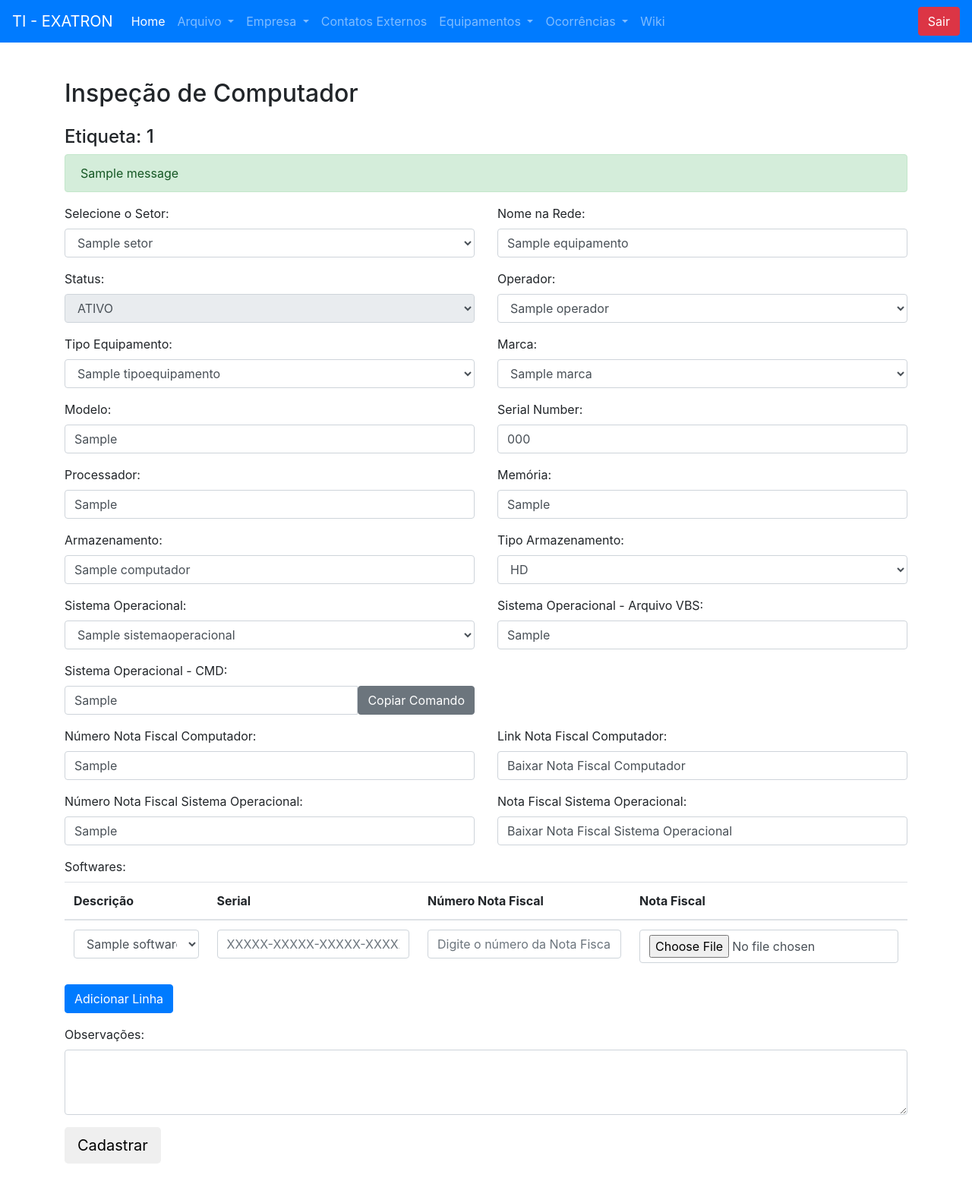
After one commit to marcoskw/licenca, a Django app: page /equipamentos/inspecao_computador/1/ in a window 1280 px wide. The commit adds this page. Shown: the whole page at 76% size. Run offline with Django 5.2, Linux system fonts and the light colour scheme; a user stored in the database is signed in; tables that the repository leaves empty hold one stand-in row (values such as "Sample post"); one stand-in notice (Sample message) is shown; some libraries are stand-ins or nearby versions.

Commit message:
Configurando view e inspeção de computador

```diff
--- /dev/null
+++ b/equipamentos/templates/inspecao_computador.html
@@ -0,0 +1,277 @@
+{% extends "base.html" %}
+{% load static %}
+{% block 'head' %}
+
+{% endblock 'head' %}
+
+{% block 'body' %}
+{% include "partials/barra_navegacao.html" %}
+
+<div class="container my-5">
+    <h2 class="mb-4">Inspeção de Computador
+    </h2>
+    <h3 class="mb-2 h4">Etiqueta: {{ computador_id }}</h3>
+
+    {% if messages %}
+        <div class="alert-container">
+            {% for message in messages %}
+                <div class="alert {{ message.tags }}">
+                    {{ message }}
+                </div>
+            {% endfor %}
+        </div>
+    {% endif %}
+
+    <form action="{% url 'cadastrar_computador' %}" method="POST" enctype="multipart/form-data">
+        {% csrf_token %}
+        <div class="row">
+            <div class="col-md-6 mb-3">
+                <label for="setor">Selecione o Setor:</label>
+                <select id="setor" name="setor" class="form-control">
+                    {% for setor in setores %}
+                        <option value="{{ setor.id }}" {% if setor.id == setor_id %}selected{% endif %}>{{ setor.nome_setor }}</option>
+                    {% endfor %}
+                </select>
+            </div>
+
+            <div class="col-md-6 mb-3">
+                <label for="nome_rede">Nome na Rede:</label>
+                <input type="text" id="nome_rede" name="nome_rede" value="{{ nome_rede }}" class="form-control">
+            </div>
+
+            <div class="col-md-6 mb-3">
+                <label for="status">Status:</label>
+                <select id="status" name="status" class="form-control" disabled="true">
+                    {% for i in status %}
+                        <option value="ATV" selected}>ATIVO</option>
+                    {% endfor %}
+                </select>
+            </div>
+
+            <div class="col-md-6 mb-3">
+                <label for="operador">Operador:</label>
+                <select id="operador" name="operador" class="form-control">
+                    {% for oper in operadores %}
+                        <option value="{{ oper.id }}" {% if oper.id == operador_id %}selected{% endif %}>{{ oper.nome_operador }}</option>
+                    {% endfor %}
+                </select>
+            </div>
+
+            <div class="col-md-6 mb-3">
+                <label for="tipo_equipamento">Tipo Equipamento:</label>
+                <select id="tipo_equipamento" name="tipo_equipamento" class="form-control">
+                    {% for tipo_equipamento in tipo_equipamentos %}
+                        <option value="{{ tipo_equipamento.id }}" {% if tipo_equipamento.id == computador.tipo_equipamento.id %}selected{% endif %}>{{ tipo_equipamento.nome_tipo_equipamento }}</option>
+                    {% endfor %}
+                </select>
+            </div>
+
+            <div class="col-md-6 mb-3">
+                <label for="marca">Marca:</label>
+                <select id="marca" name="marca" class="form-control">
+                    {% for marca in marcas %}
+                        <option value="{{ marca.id }}" {% if marca.id == marca_id %}selected{% endif %}>{{ marca.nome_marca }}</option>
+                    {% endfor %}
+                </select>
+            </div>
+
+            <div class="col-md-6 mb-3">
+                <label for="modelo">Modelo:</label>
+                <input type="text" id="modelo" value="{{ modelo }}" name="modelo" placeholder="Digite o modelo..." class="form-control">
+            </div>
+
+            <div class="col-md-6 mb-3">
+                <label for="serial_number">Serial Number:</label>
+                <input type="text" id="serial_number" value="{{ serial_number }}" name="serial_number" placeholder="Digite o serial number..." class="form-control">
+            </div>
+
+            <div class="col-md-6 mb-3">
+                <label for="processador">Processador:</label>
+                <input type="text" id="processador" value="{{ processador }}" name="processador" placeholder="Digite o processador..." class="form-control">
+            </div>
+
+            <div class="col-md-6 mb-3">
+                <label for="memoria">Memória:</label>
+                <input type="text" id="memoria" value="{{ memoria }}" name="memoria" placeholder="Digite a memória..." class="form-control">
+            </div>
+
+            <div class="col-md-6 mb-3">
+                <label for="armazenamento">Armazenamento:</label>
+                <input type="text" id="armazenamento" value="{{ armazenamento }}" name="armazenamento" placeholder="Digite o armazenamento..." class="form-control">
+            </div>
+
+            <div class="col-md-6 mb-3">
+                <label for="tipo_armazenamento">Tipo Armazenamento:</label>
+                <select id="tipo_armazenamento" name="tipo_armazenamento" class="form-control">
+                    {% for i in tipo_armazenamentos %}
+                            <option value="{{ marca.id }}" {% if i.0 == tipo_armazenamento %}selected{% endif %}>{{ i.1 }}</option>
+                    {% endfor %}
+                </select>
+            </div>
+
+            <div class="col-md-6 mb-3">
+                <label for="sistema_operacional">Sistema Operacional:</label>
+                <select id="sistema_operacional" name="sistema_operacional" class="form-control">
+                    {% for so in sistemas_operacionais %}
+                        <option value="{{ so.id }}" {% if so.id == sistema_operacional_id %}selected{% endif %}>{{ so.nome_sistema_operacional }}</option>
+                    {% endfor %}
+                </select>
+            </div>
+
+            <div class="col-md-6 mb-3">
+                <label for="so_serial_vbs">Sistema Operacional - Arquivo VBS:</label>
+                <input type="text" id="so_serial_vbs" value="{{ so_serial_vbs }}" name="so_serial_vbs" placeholder="Digite o serial..." class="form-control">
+            </div>
+
+            <div class="col-md-6 mb-3">
+                <label for="so_serial_cmd">Sistema Operacional - CMD:</label>
+                <div class="input-group">
+                    <input type="text" id="so_serial_cmd" value="{{ so_serial_cmd }}" name="so_serial_cmd" placeholder="Digite o serial..." class="form-control">
+                    <button class="btn btn-secondary" type="button" onclick="copyCommand()">Copiar Comando</button>
+                </div>
+            </div>
+
+            <div class="col-md-6 mb-3">
+            </div>
+
+            <div class="col-md-6 mb-3">
+                <label for="numero_nota_fiscal_computador">Número Nota Fiscal Computador:</label>
+                <input type="text" id="numero_nota_fiscal_computador" value="{{ numero_nota_fiscal_computador }}" name="numero_nota_fiscal_computador" placeholder="Digite o número da Nota..." class="form-control">
+            </div>
+
+            <div class="col-md-6 mb-3">
+                <label for="nf_computador">Link Nota Fiscal Computador:</label>
+                <a class="form-control" target"_blank" href="{{ nf_computador }}">Baixar Nota Fiscal Computador</a>
+            </div>
+
+            <div class="col-md-6 mb-3">
+                <label for="numero_nota_fiscal_sistema_operacional">Número Nota Fiscal Sistema Operacional:</label>
+                <input type="text" id="numero_nota_fiscal_sistema_operacional" value="{{ numero_nota_fiscal_sistema_operacional }}" name="numero_nota_fiscal_sistema_operacional" placeholder="Digite o número da Nota..." class="form-control">
+            </div>
+
+            <div class="col-md-6 mb-3">
+                <label for="nf_sistema_operacional">Nota Fiscal Sistema Operacional:</label>
+                <a class="form-control" target"_blank" href="{{ nf_so }}">Baixar Nota Fiscal Sistema Operacional</a>
+            </div>
+        </div>
+
+        <div class="row">
+            {% for field in fields %}
+                <div class="col-md-6 mb-3">
+                    <label for="{{ field.id }}">{{ field.label }}:</label>
+                    {% if field.type == 'select' %}
+                        <select id="{{ field.id }}" name="{{ field.name }}" class="form-control">
+                            {% for option in field.options %}
+                                <option value="{{ option.id }}">{{ option.name }}</option>
+                            {% endfor %}
+                        </select>
+                    {% else %}
+                        <input type="{{ field.type }}" id="{{ field.id }}" name="{{ field.name }}"
+                            placeholder="{{ field.placeholder }}" class="form-control">
+                    {% endif %}
+                </div>
+            {% endfor %}
+
+            <div class="col-12 mb-3">
+                <label for="softwares">Softwares:</label>
+                <div class="table-responsive">
+                    <table class="table" id="softwares-table">
+                        <thead>
+                            <tr>
+                                <th scope="col">Descrição</th>
+                                <th scope="col">Serial</th>
+                                <th scope="col">Número Nota Fiscal</th>
+                                <th scope="col">Nota Fiscal</th>
+                            </tr>
+                        </thead>
+                        <tbody>
+                            <tr>
+                                <td>
+                                    <select id="software" name="software" class="form-control">
+                                        {% for software in softwares %}
+                                            <option value="{{ software.id }}">{{ software.nome_software }}</option>
+                                        {% endfor %}
+                                    </select>
+                                </td>
+                                <td>
+                                    <input type="text" name="serial_software" placeholder="XXXXX-XXXXX-XXXXX-XXXXX-XXXXX" class="form-control">
+                                </td>
+                                <td>
+                                    <input type="text" name="numero_nota_software" placeholder="Digite o número da Nota Fiscal do Software" class="form-control">
+                                </td>
+                                <td>
+                                    <input type="file" name="nf_software" class="form-control">
+                                </td>
+                            </tr>
+                        </tbody>
+                    </table>
+                    <button type="button" class="btn btn-primary" onclick="addSoftwareRow()">Adicionar Linha</button>
+                </div>
+            </div>
+
+            <div class="col-12 mb-3">
+                <label for="observacoes">Observações:</label>
+                <textarea id="observacoes" class="form-control" name="observacoes" rows="3"></textarea>
+            </div>
+
+            <div class="col-12">
+                <input type="submit" class="btn btn-lg btn-indigo" value="Cadastrar">
+            </div>
+        </div>
+    </form>
+</div>
+
+<script>
+function addSoftwareRow() {
+    const table = document.getElementById("softwares-table").getElementsByTagName('tbody')[0];
+    const newRow = table.insertRow();
+
+    newRow.innerHTML = `
+        <td>
+            <select name="software" class="form-control">
+                {% for software in softwares %}
+                    <option value="{{ software.id }}">{{ software.nome_software }}</option>
+                {% endfor %}
+            </select>
+        </td>
+        <td>
+            <input type="text" name="serial_software" placeholder="XXXXX-XXXXX-XXXXX-XXXXX-XXXXX" class="form-control">
+        </td>
+        <td>
+            <input type="text" name="numero_nota_software" placeholder="Digite o número da Nota Fiscal do Software" class="form-control">
+        </td>
+        <td>
+            <input type="file" name="nf_software" class="form-control">
+        </td>
+    `;
+}
+
+function copyCommand() {
+    // O comando que queremos copiar
+    const command = 'wmic path softwarelicensingservice get OA3xOriginalProductKey';
+
+    // Cria um elemento textarea temporário para copiar o comando
+    const tempTextArea = document.createElement('textarea');
+    tempTextArea.value = command;
+    document.body.appendChild(tempTextArea);
+    tempTextArea.select();
+    tempTextArea.setSelectionRange(0, 99999); // Para dispositivos móveis
+
+    try {
+        // Copia o comando para a área de transferência
+        navigator.clipboard.writeText(tempTextArea.value)
+            .then(() => {
+                alert('Comando copiado para a área de transferência!');
+            })
+            .catch(err => {
+                console.error('Erro ao copiar comando: ', err);
+            });
+    } catch (err) {
+        console.error('Erro ao copiar comando: ', err);
+    } finally {
+        // Remove o elemento textarea temporário
+        document.body.removeChild(tempTextArea);
+    }
+}
+</script>
+{% endblock 'body' %}
--- a/equipamentos/urls.py
+++ b/equipamentos/urls.py
@@ -18,4 +18,6 @@ urlpatterns = [
     path('listar_computadores/', views.listar_computadores, name='listar_computadores'),
     path('buscar_computador', views.buscar_computador, name="buscar_computador" ),
     path('detalhes/<int:id>/', views.detalhes_computador, name='detalhes_computador'),
+    path('inspecao_computador/<int:id>/', views.inspecao_computador, name='inspecao_computador'),
+
 ]
--- a/equipamentos/views.py
+++ b/equipamentos/views.py
@@ -1,4 +1,6 @@
 from django.shortcuts import get_object_or_404, render, redirect
+
+from core import settings
 from .models import SistemaOperacional,Software, SoftwareComputador,TipoEquipamento, Setor, Computador, Marca
 from django.db.models import Q
 from empresa.models import Empresa, Operador, Setor
@@ -250,3 +252,137 @@ def buscar_computador(request):
         )
 
     return render(request, 'listar_computadores.html', {'computadores': computadores})
+
+def inspecao_computador(request,id):
+    if not request.user.is_authenticated:
+        return redirect('/login')
+
+    computador = get_object_or_404(Computador, id=id)
+    setores = Setor.objects.filter(empresa_id=1).order_by('nome_setor')
+    operadores = Operador.objects.all().order_by('nome_operador')
+    tipo_equipamentos = TipoEquipamento.objects.all()
+    marcas = Marca.objects.all()
+    sistemas_operacionais = SistemaOperacional.objects.all()
+    softwares = Software.objects.all()
+
+
+    if request.method == "GET":
+        context = {
+            'computador_id': computador.id,
+            'computador_status': computador.status,
+            'operador_id': computador.operador.id,
+            'setor_id': computador.setor.id,
+            'marca_id': computador.marca.id,
+            'setores': setores,
+            'operadores': operadores,
+            'tipo_equipamentos': tipo_equipamentos,
+            'marcas': marcas,
+            'sistemas_operacionais': sistemas_operacionais,
+            'softwares': softwares,
+            'setor': computador.setor,
+            'nome_rede': computador.nome_rede,
+            'status': computador.status,
+            'operador': computador.operador,
+            'tipo_equipamento': computador.tipo_equipamento,
+            'marca': computador.marca,
+            'modelo': computador.modelo,
+            'serial_number': computador.serial_number,
+            'processador': computador.processador,
+            'memoria': computador.memoria,
+            'armazenamento': computador.armazenamento,
+            'tipo_armazenamento': computador.tipo_armazenamento,
+            'tipo_armazenamentos': computador.tipo_armazenamento_choices,
+            'sistema_operacional_id': computador.sistema_operacional.id,
+            'sistemas_operacionais': sistemas_operacionais,
+            'so_serial_vbs': computador.so_serial_vbs,
+            'so_serial_cmd': computador.so_serial_cmd,
+            'numero_nota_fiscal_computador': computador.numero_nota_fiscal_computador,
+            'nf_computador': computador.nf_computador.url,
+            'numero_nota_fiscal_sistema_operacional': computador.numero_nota_fiscal_sistema_operacional,
+            'nf_so': computador.nf_sistema_operacional.url,
+            'nf_sistema_operacional': computador.nf_sistema_operacional,
+            'observacoes': computador.observacoes,
+        }
+
+        return render(request, 'inspecao_computador.html', context)
+
+
+
+    elif request.method == "POST":
+        # Processar os dados do formulário
+        setor_id = request.POST.get('setor')
+        nome_rede = request.POST.get('nome_rede')
+        operador_id = request.POST.get('operador')
+        tipo_equipamento_id = request.POST.get('tipo_equipamento')
+        marca_id = request.POST.get('marca')
+        modelo = request.POST.get('modelo')
+        serial_number = request.POST.get('serial_number')
+        processador = request.POST.get('processador')
+        memoria = request.POST.get('memoria')
+        armazenamento = request.POST.get('armazenamento')
+        tipo_armazenamento = request.POST.get('tipo_armazenamento')
+        sistema_operacional_id = request.POST.get('sistema_operacional')
+        numero_nota_fiscal_computador = request.POST.get('numero_nota_fiscal_computador')
+        so_serial_vbs = request.POST.get('so_serial_vbs')
+        so_serial_cmd = request.POST.get('so_serial_cmd')
+        numero_nota_fiscal_sistema_operacional = request.POST.get('numero_nota_fiscal_sistema_operacional')
+        nf_computador = request.FILES.get('nf_computador', computador.nf_computador)  # Use o existente se não houver novo
+        nf_sistema_operacional = request.FILES.get('nf_sistema_operacional', computador.nf_sistema_operacional)
+        observacoes = request.POST.get('observacoes')
+
+        software_id = request.POST.get('software')
+        serial_software = request.POST.get('serial_software')
+        numero_nota_software = request.POST.get('numero_nota_software')
+        nf_software = request.FILES.get('nf_software')
+
+        # Buscar objetos relacionados
+        setor = Setor.objects.get(id=setor_id)
+        operador = Operador.objects.get(id=operador_id)
+        tipo_equipamento = TipoEquipamento.objects.get(id=tipo_equipamento_id)
+        marca = Marca.objects.get(id=marca_id)
+        sistema_operacional = SistemaOperacional.objects.get(id=sistema_operacional_id)
+        software = Software.objects.get(id=software_id)
+
+        try:
+            computador.setor = setor
+            computador.nome_rede = nome_rede
+            computador.operador = operador
+            computador.tipo_equipamento = tipo_equipamento
+            computador.marca = marca
+            computador.modelo = modelo
+            computador.serial_number = serial_number
+            computador.processador = processador
+            computador.memoria = memoria
+            computador.armazenamento = armazenamento
+            computador.tipo_armazenamento = tipo_armazenamento
+            computador.sistema_operacional = sistema_operacional
+            computador.so_serial_vbs = so_serial_vbs
+            computador.so_serial_cmd = so_serial_cmd
+            computador.numero_nota_fiscal_computador = numero_nota_fiscal_computador
+            computador.nf_computador = nf_computador
+            computador.numero_nota_fiscal_sistema_operacional = numero_nota_fiscal_sistema_operacional
+            computador.nf_sistema_operacional = nf_sistema_operacional
+            computador.observacoes = observacoes
+            computador.save()
+
+            software_computador, created = SoftwareComputador.objects.get_or_create(
+                computador=computador,
+                software=software,
+                defaults={
+                    'serial': serial_software,
+                    'numero_nota_software': numero_nota_software,
+                    'nf_software': nf_software,
+                }
+            )
+            if not created:
+                software_computador.serial = serial_software
+                software_computador.numero_nota_software = numero_nota_software
+                software_computador.nf_software = nf_software
+                software_computador.save()
+
+        except Exception as e:
+            messages.add_message(request, constants.ERROR, 'Erro ao atualizar o computador: {}'.format(str(e)))
+            return redirect('/equipamentos/editar_computador/{}'.format(id))
+
+        messages.add_message(request, constants.SUCCESS, 'Computador atualizado com sucesso!')
+        return redirect('/equipamentos/listar_computadores')  # Redireciona para a lista de computadores
--- a/parametros/templates/home.html
+++ b/parametros/templates/home.html
@@ -65,7 +65,10 @@
                                         {% endif %}
                                         <br>
                                     </div>
-                                    <button class="btn btn-info btn-sm">Fazer Verificação</button>
+                                    <form action="{% url "inspecao_computador" computador.id %}" method="GET">
+                                        <button class="btn btn-info btn-sm">Fazer Verificação</button>
+                                    </form>
+
                                 </li>
                             {% endfor %}
                         </ul>
--- a/templates/partials/barra_navegacao.html
+++ b/templates/partials/barra_navegacao.html
@@ -1,4 +1,4 @@
-<nav class="navbar navbar-expand-lg navbar-light bg-light">
+<nav class="navbar navbar-expand-lg navbar-dark bg-primary">
   <a class="navbar-brand" href="{% url 'home' %}">TI - EXATRON</a>
   <button class="navbar-toggler" type="button" data-toggle="collapse" data-target="#navbarNav" aria-controls="navbarNav" aria-expanded="false" aria-label="Toggle navigation">
     <span class="navbar-toggler-icon"></span>
@@ -72,7 +72,7 @@
     <!-- FORMULÁRIO DE LOGOUT -->
     <form class="form-inline ml-auto" action="{% url 'logout' %}" method="post">
       {% csrf_token %}
-      <button class="btn btn-outline-danger my-2 my-sm-0" type="submit">Sair</button>
+      <button class="btn btn-danger my-2 my-sm-0" type="submit">Sair</button>
     </form>
   </div>
 </nav>
```
